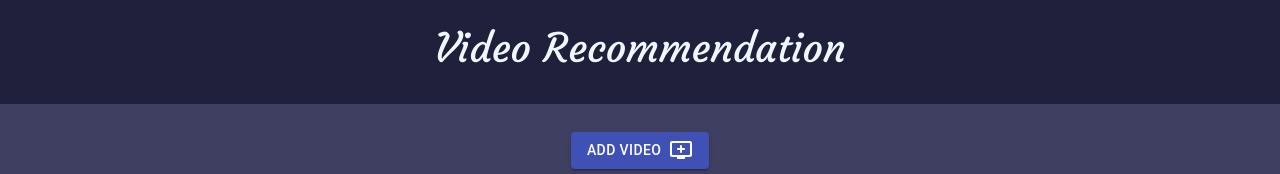
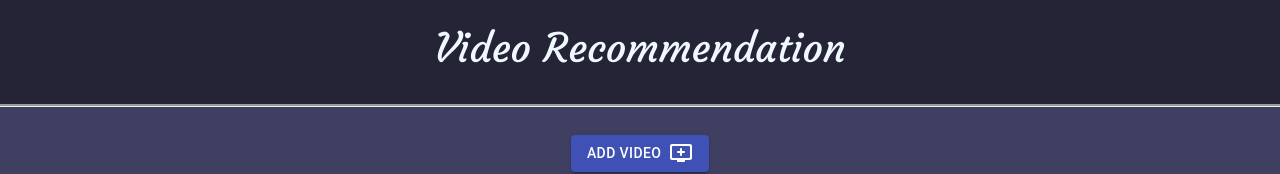
Before and after one commit to Know-Thyself/Full-Satck-Videos-Project, a React (Create React App) app in the folder client/: page / in a window 1280 px wide. Shown: the top 174 px of the page. Built offline with nearby package versions, Linux system fonts and the light colour scheme; no server answers.

Commit message:
minor changes

```diff
--- a/client/src/App.css
+++ b/client/src/App.css
@@ -22,9 +22,15 @@ html, body {
   font-family: 'Courgette', cursive;
   background-color: #100e26;
   background-color: #20203d;
+  background-color: #343353;
+  background-color: #494964;
+  background-color: #16132e;
+
   color: aliceblue;
   width: 100%;
   padding: 1.5em;
+  background-color: #252336;
+  border-bottom-style: groove;
 }
 
 .upload-video-form-and-buttons {
@@ -132,8 +138,14 @@ html, body {
   font-size: x-large;
   width: 100%;
   height: 100%;
+
   background-color: #9fa8da;
+  background-color: #503f61;
+  background-color: #3f2e50;
+
   background-color: #3f426d;
+  background-color: #393d68;
+  background-color: #343353;
   color: aliceblue;
   display: grid;
   place-items: center;
```
